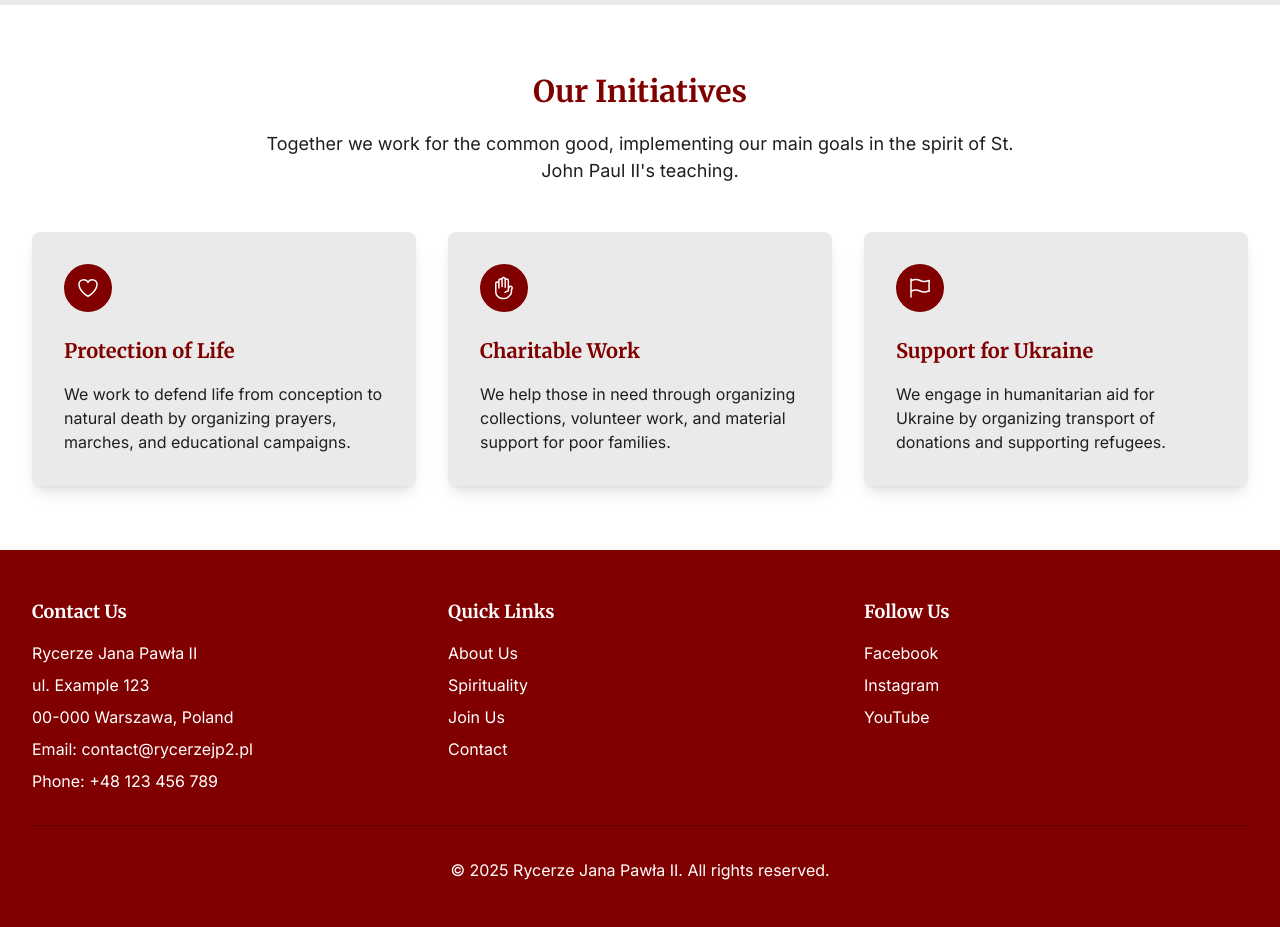
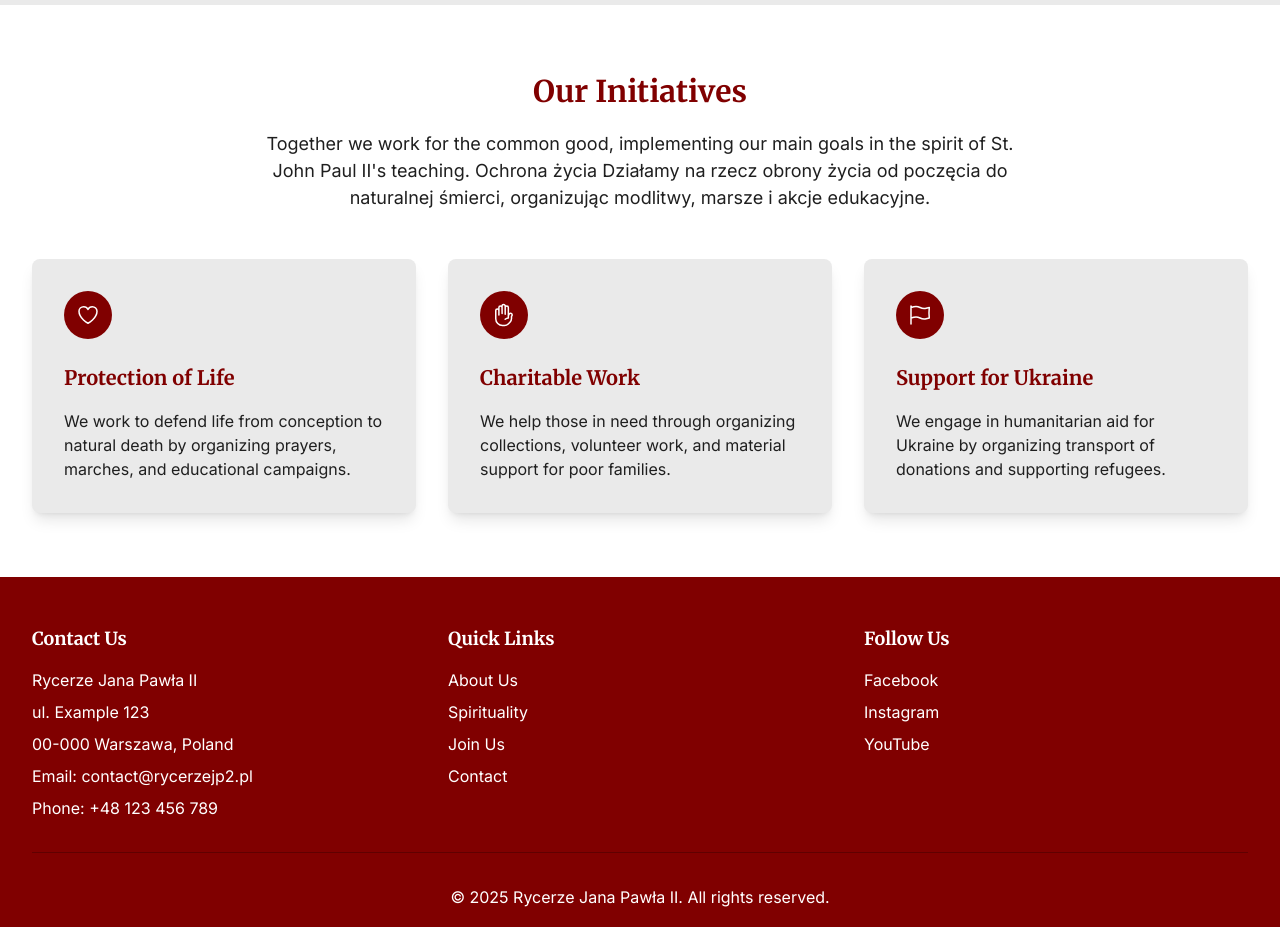
Before and after one commit to PutintsevSergii/ricerzi, a Next.js app: page /en in a window 1280 px wide. Shown: the part 1240-2167 px from the top of the page. Built offline with nearby package versions, Linux system fonts and the light colour scheme.

Commit message:
fixed initiatives explanation

```diff
--- a/src/app/[lang]/page.tsx
+++ b/src/app/[lang]/page.tsx
@@ -34,7 +34,7 @@ export default function Home({
         title={content.aboutTitle}
         content={content.aboutContent}
       />
-      <Initiatives initiatives={content.initiatives} />
+      <Initiatives initiatives={content.initiatives} initiativesExplanation={content.initiativesExplanation} />
     </div>
   )
 }
--- a/src/components/Initiatives.tsx
+++ b/src/components/Initiatives.tsx
@@ -7,7 +7,8 @@ interface Initiative {
 }
 
 interface InitiativesProps {
-  initiatives: Initiative[]
+  initiatives: Initiative[],
+  initiativesExplanation: string
 }
 
 const iconMap = {
@@ -16,7 +17,7 @@ const iconMap = {
   flag: FlagIcon,
 }
 
-export default function Initiatives({ initiatives }: InitiativesProps) {
+export default function Initiatives({ initiatives, initiativesExplanation }: InitiativesProps) {
   return (
     <section className="py-16 bg-white">
       <div className="mx-auto max-w-7xl px-4 sm:px-6 lg:px-8">
@@ -25,8 +26,7 @@ export default function Initiatives({ initiatives }: InitiativesProps) {
             Our Initiatives
           </h2>
           <p className="text-lg text-text mb-12 max-w-3xl mx-auto">
-            Together we work for the common good, implementing our main goals
-            in the spirit of St. John Paul II's teaching.
+            {initiativesExplanation}
           </p>
         </div>
 
--- a/src/content/pages/home.en.md
+++ b/src/content/pages/home.en.md
@@ -12,6 +12,11 @@ aboutContent: |
   2. **Charitable Work** - we help those in need through the spirit of mercy
   3. **Support for Ukraine** - we engage in humanitarian aid for our neighbors in need
 
+initiativesExplanation: |
+  Together we work for the common good, implementing our main goals in the spirit of St. John Paul II's teaching.
+  Ochrona życia
+  Działamy na rzecz obrony życia od poczęcia do naturalnej śmierci, organizując modlitwy, marsze i akcje edukacyjne.
+
 initiatives:
   - title: 'Protection of Life'
     description: 'We work to defend life from conception to natural death by organizing prayers, marches, and educational campaigns.'
--- a/src/content/pages/home.lv.md
+++ b/src/content/pages/home.lv.md
@@ -12,6 +12,11 @@ aboutContent: |
   2. **Labdarības darbība** - mēs palīdzam vajadzīgajiem žēlastības garā
   3. **Ukrainas atbalsts** - mēs iesaistāmies palīdzībā mūsu kaimiņiem grūtībās
 
+initiativesExplanation: |
+  Together we work for the common good, implementing our main goals in the spirit of St. John Paul II's teaching.
+  Ochrona życia
+  Działamy na rzecz obrony życia od poczęcia do naturalnej śmierci, organizując modlitwy, marsze i akcje edukacyjne.
+
 initiatives:
   - title: 'Dzīvības aizsardzība'
     description: 'Mēs strādājam, lai aizstāvētu dzīvību no ieņemšanas līdz dabīgai nāvei, organizējot lūgšanas, gājienus un izglītojošas kampaņas.'
--- a/src/content/pages/home.pl.md
+++ b/src/content/pages/home.pl.md
@@ -12,6 +12,11 @@ aboutContent: |
   2. **Działalność charytatywna** - pomagamy potrzebującym w duchu miłosierdzia
   3. **Wsparcie dla Ukrainy** - angażujemy się w pomoc naszym sąsiadom w potrzebie
 
+initiativesExplanation: |
+  Together we work for the common good, implementing our main goals in the spirit of St. John Paul II's teaching.
+  Ochrona życia
+  Działamy na rzecz obrony życia od poczęcia do naturalnej śmierci, organizując modlitwy, marsze i akcje edukacyjne.
+
 initiatives:
   - title: 'Ochrona życia'
     description: 'Działamy na rzecz obrony życia od poczęcia do naturalnej śmierci, organizując modlitwy, marsze i akcje edukacyjne.'
--- a/src/content/pages/home.ua.md
+++ b/src/content/pages/home.ua.md
@@ -12,6 +12,11 @@ aboutContent: |
   2. **Благодійна діяльність** - ми допомагаємо нужденним через дух милосердя
   3. **Підтримка України** - ми займаємося гуманітарною допомогою нашим сусідам у біді
 
+initiativesExplanation: |
+  Together we work for the common good, implementing our main goals in the spirit of St. John Paul II's teaching.
+  Ochrona życia
+  Działamy na rzecz obrony życia od poczęcia do naturalnej śmierci, organizując modlitwy, marsze i akcje edukacyjne.
+
 initiatives:
   - title: 'Захист життя'
     description: 'Ми працюємо над захистом життя від зачаття до природної смерті, організовуючи молитви, марші та освітні кампанії.'
```
